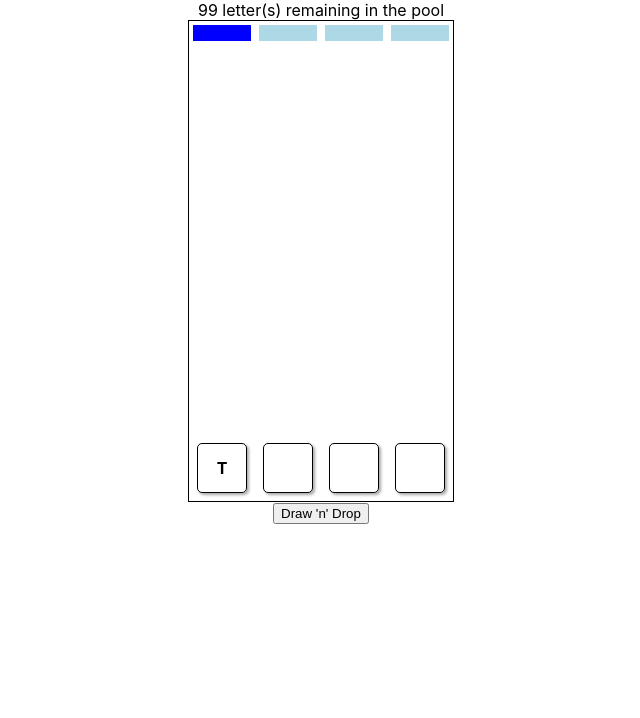
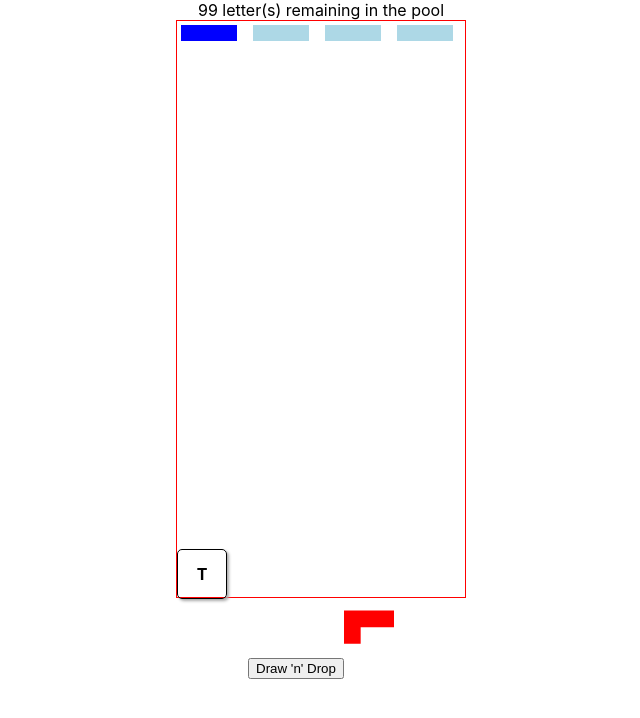
Before and after one commit to bdougsand/tetranagrams, a React (Create React App) app: page / in a window 1280 px wide. Both pictures are taken after a click on the button "Draw 'n' Drop". Shown: the top 718 px of the page, without its empty margins (319-959 px from the left). Built offline with nearby package versions, Linux system fonts and the light colour scheme.

Commit message:
Support swapping tiles, played with tetrominos
Co-authored-by: Sasha Goldberg <sashamaryl@gmail.com>

```diff
--- a/src/App.css
+++ b/src/App.css
@@ -38,13 +38,19 @@
 }
 
 .board {
-  border: 1px solid black;
-  display: flex;
-  flex-direction: column;
+  display: grid;
+  grid-template-columns: repeat(6, 4em);
+  grid-template-rows: [header] 1em repeat(10, 3em);
+  /* grid-auto-rows: 3em; */
+  grid-gap: 0.5em;
+
+  border: 1px solid red;
+  /* display: flex; */
+  /* flex-direction: column; */
   margin: auto;
-  width: 16.5em;
-  height: 30em;
-  justify-content: flex-end;
+  width: 18em;
+  /* height: 30em; */
+  /* justify-content: flex-end; */
 }
 
 .board .row {
@@ -52,14 +58,8 @@
   flex-direction: row;
 }
 
-.board .header {
-  display: flex;
-  flex-direction: row;
-  flex-grow: 1;
-  align-items: flex-start;
-}
-
 .column-header {
+  grid-row: header;
   flex: 1;
   height: 1em;
   margin: 0.25em;
@@ -73,7 +73,15 @@
 
 .tile-wrapper {
   flex: 0;
-  padding: 0.5em;
+  /* padding: 0.5em; */
+}
+
+.tile-wrapper.swapping-tile {
+  background-color: lightsalmon !important;
+}
+
+.board.swapping .tile-wrapper:hover {
+  background-color: lightgoldenrodyellow;
 }
 
 .tile {
--- a/src/App.js
+++ b/src/App.js
@@ -1,6 +1,8 @@
 import React from 'react';
 import logo from './logo.svg';
 import './App.css';
+
+//
 
 //https://hasbro-new.custhelp.com/app/answers/detail/a_id/19/~/how-many-of-each-letter-tile-are-included-in-a-scrabble-game%3F
 const letters = {
@@ -51,8 +53,11 @@ const initGame = () => {
     columns: 4,
     rows: 10,
     selectedColumn: 0,
-    /** @type {string} */
+    /** @type {TileData} */
     lastLetter: null,
+    _nextId: 1,
+    /** @type {[number, number]} */
+    swapping: null,
   };
 };
 
@@ -87,7 +92,8 @@ const gameReducer = (game, action) => {
       return {
         ...game,
         pool,
-        lastLetter: letter
+        lastLetter: { letter, id: game._nextId },
+        _nextId: game._nextId+1
       };
     }
 
@@ -98,15 +104,14 @@ const gameReducer = (game, action) => {
         return game;
       }
 
-      let row = 0;
+      let row = board.length;
 
-      while (row < board.length) {
-        if (!isBlank(board[row][selectedColumn]))
+      while (row > 0) {
+        if (!isBlank(board[row-1][selectedColumn]))
           break;
 
-        ++row;
+        --row;
       }
-      row -= 1;
 
       let newRow;
       if (board[row]) {
@@ -121,8 +126,9 @@ const gameReducer = (game, action) => {
       }
 
       newRow.splice(selectedColumn, 1, lastLetter);
-      const newBoard = ((row === -1 ? [newRow] : [...board.slice(0, row), newRow])
-                        .concat(board.slice(row+1)));
+      const newBoard = board.slice();
+      newBoard[row] = newRow;
+
       return {
         ...game,
         board: newBoard,
@@ -134,46 +140,100 @@ const gameReducer = (game, action) => {
     return ['DRAW_LETTER', 'DROP_LETTER'].map(type => ({ type })).reduce(gameReducer, game);
   }
 
+  case 'START_SWAPPING': {
+    return {
+      ...game,
+      swapping: [action.payload.row, action.payload.column]
+    };
+  }
+
+  case 'SWAP_WITH': {
+    const newBoard = game.board.slice();
+    const tileA = newBoard[game.swapping[0]][game.swapping[1]];
+    const tileB = newBoard[action.payload.row][action.payload.column];
+
+    newBoard[game.swapping[0]] = newBoard[game.swapping[0]].slice();
+    newBoard[action.payload.row] = newBoard[action.payload.row].slice();
+    newBoard[game.swapping[0]][game.swapping[1]] = tileB;
+    newBoard[action.payload.row][action.payload.column] = tileA;
+
+    return {
+      ...game,
+      board: newBoard,
+      swapping: null
+    };
+  }
+
     default:
       return game;
   }
 };
 
 const Tile = ({tile}) => {
-  return <div className="tile">{tile}</div>;
+  return <div className="tile">{tile.letter}</div>;
 };
 
 /** @typedef {any} TileData */
 /** @typedef {TileData[][]} BoardState */
 
 const Board = ({ game, TileComponent=Tile, dispatch }) => {
-  const { board: data, columns, selectedColumn } = game;
+  const { board: data, columns, rows, selectedColumn, swapping } = game;
 
   return (
-  <div className="board">
-    <div className="header">
-      {new Array(columns).fill(1).map((_, i) => (
-        <div className={'column-header ' + (i === selectedColumn ? 'selected' : '')}
-             onClick={() => { dispatch({ type: 'SELECT_COLUMN', payload: { column: i } }) }}
-         />
-      ))}
-    </div>
-    {data.map(row => {
+  <div className={"board" + (swapping ? ' swapping' : '')}>
+    {new Array(columns).fill(1).map((_, i) => (
+      <div className={'column-header ' + (i === selectedColumn ? 'selected' : '')}
+            onClick={() => { dispatch({ type: 'SELECT_COLUMN', payload: { column: i } }) }}
+        />
+    ))}
+    {data.map((row, r) => {
       return (
-        <div className="row">
-          {row.map(tile => {
+          row.map((tile, c) => {
+            const blank = isBlank(tile);
             return (
-              <div className="tile-wrapper">
-                <TileComponent tile={tile}/>
+              <div className={"tile-wrapper" + (blank ? ' blank' : '') +
+                              (swapping && swapping[0] === r && swapping[1] === c ? ' swapping-tile' : '')}
+                  onClick={e => {
+                    if (swapping) {
+                      dispatch({ type: 'SWAP_WITH', payload: { row: r, column: c } });
+                    } else {
+                      dispatch({ type: 'START_SWAPPING', payload: { row: r, column: c } });
+                    }
+                  }}
+                   style={{ 'gridColumn': `${c+1}`, 'gridRow': `${rows-r+1}` }}
+                   key={tile.id} >
+                {isBlank(tile) ? null : <TileComponent tile={tile}/>}
               </div>
             );
-          })}
-        </div>
+          })
       );
     })}
   </div>
   );
 };
+
+const Shapes = [
+  ['X ',
+   'X ',
+   'XX'],
+   [' X',
+    ' X',
+    'XX'],
+  ['X ',
+   'XX',
+   'X '],
+  ['X ',
+   'XX',
+   ' X'],
+   [' X',
+   'XX',
+   'X '],
+  ['XXXX'],
+  ['XX',
+   'XX'],
+];
+
+
 
 function App() {
   // pieces: move one at a time,
@@ -188,6 +248,10 @@ function App() {
       <button onClick={() => dispatch({ type: 'DRAW_N_DROP' })}>
         Draw 'n' Drop
       </button>
+      <svg viewBox="0 0 3 3" width={50} height={75} >
+      <polyline points="0,0 " stroke={'blue'}  style={{ transform: `rotation(90deg)` }} strokeWidth={1} fill={'transparent'}/>
+        <path d="M 0,3 0,0 1,0 1,2 2,2 2,3 Z" transform={'rotate(90 1.5 1.5)'} style={{ fill: 'red', transform: `rotation(90deg)` }} />
+      </svg>
     </div>
   );
 }
```
